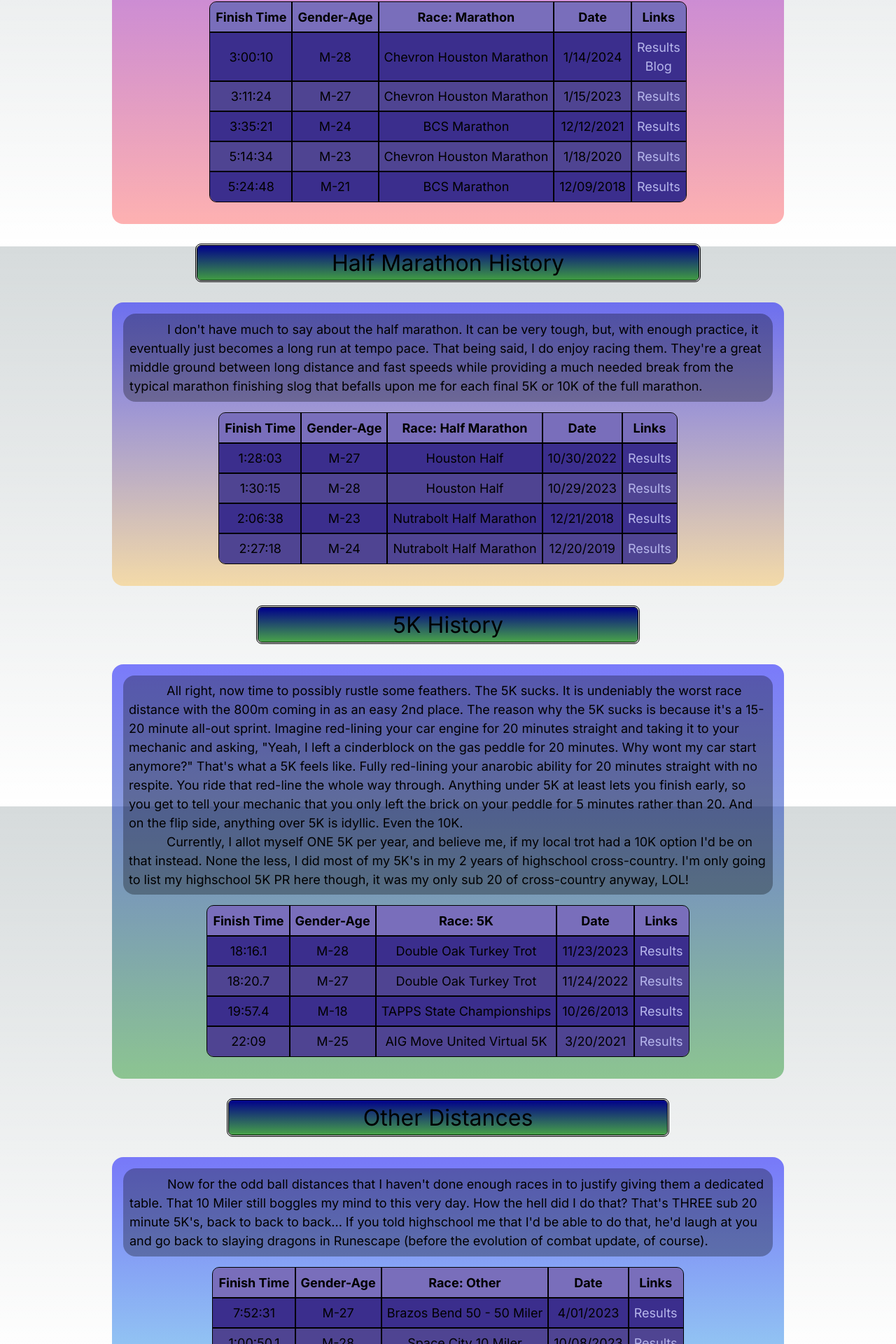
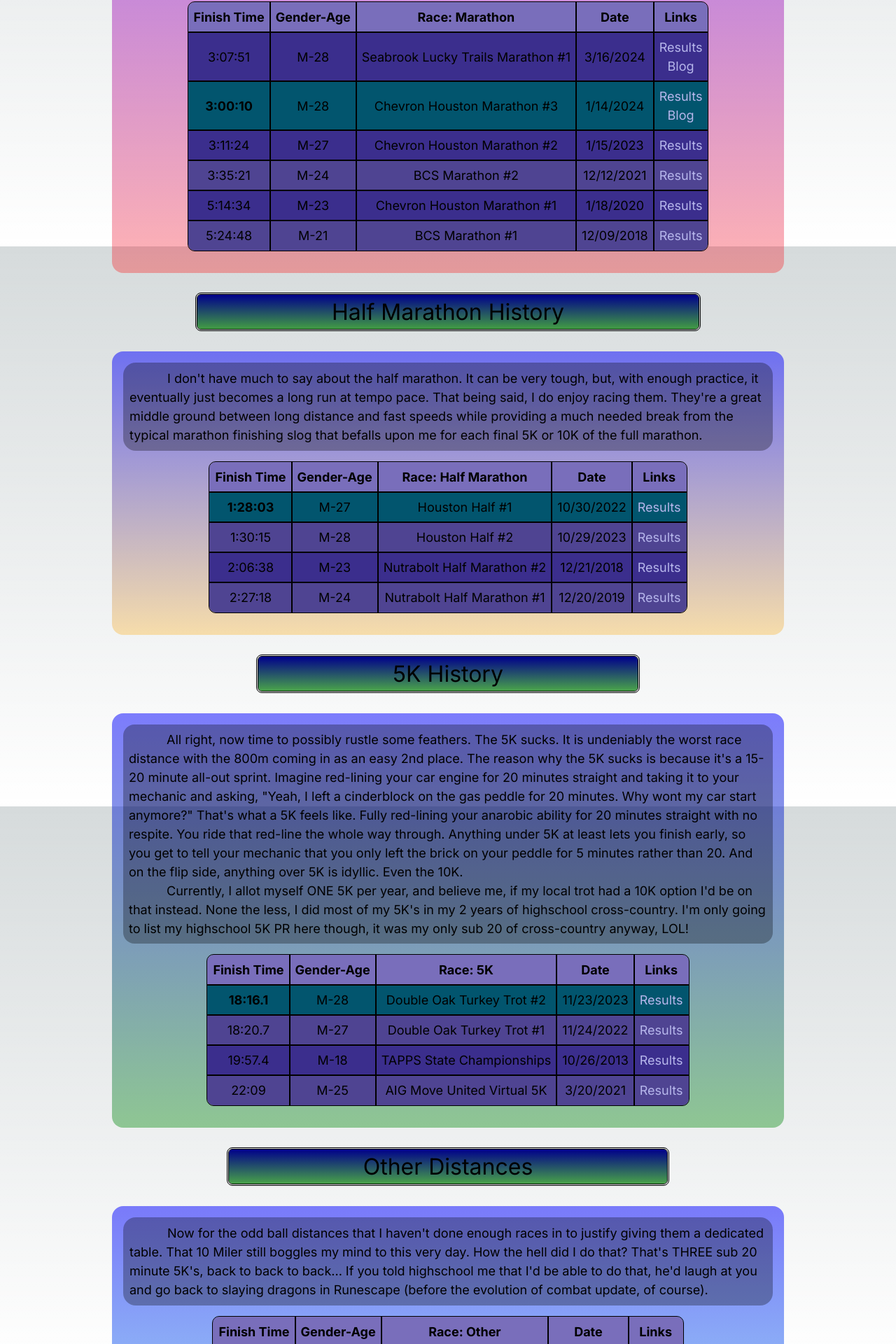
Before and after one commit to ct-bess/ct-bess.github.io, a Next.js app: page /running in a window 1280 px wide. Shown: the part 1248-3168 px from the top of the page at 70% size. Built offline with nearby package versions, Linux system fonts and the light colour scheme.

Commit message:
adds SLT entry

```diff
--- a/next.config.mjs
+++ b/next.config.mjs
@@ -1,6 +1,7 @@
 /** @type {import('next').NextConfig} */
 const nextConfig = {
 
+  // to build statically
   output: "export",
   basePath: "",
   images: {
--- a/public/json/blog-entries.json
+++ b/public/json/blog-entries.json
@@ -19,6 +19,14 @@
           "id": "website",
           "path": "/blog/2024/feb/website"
         }
+      ],
+      "March":
+      [
+        {
+          "name": "Seabrook Lucky Trails Marathon #1",
+          "id": "website",
+          "path": "/blog/2024/mar/slt"
+        }
       ]
     }
   }
--- a/public/json/blog-static-params.json
+++ b/public/json/blog-static-params.json
@@ -6,11 +6,13 @@
   "[year]/[month]":
   [
     { "year": "2024", "month": "jan" },
-    { "year": "2024", "month": "feb" }
+    { "year": "2024", "month": "feb" },
+    { "year": "2024", "month": "mar" }
   ],
   "[year]/[month]/[entry]":
   [
     { "year": "2024", "month": "jan", "entry": "chm" },
-    { "year": "2024", "month": "feb", "entry": "website" }
+    { "year": "2024", "month": "feb", "entry": "website" },
+    { "year": "2024", "month": "mar", "entry": "slt" }
   ]
 }
--- a/public/json/five-k.json
+++ b/public/json/five-k.json
@@ -1,13 +1,13 @@
 [
   {
-    "name": "Double Oak Turkey Trot",
+    "name": "Double Oak Turkey Trot #2",
     "date": "11/23/2023",
     "time": "18:16.1",
     "resultLink": "https://www.givesignup.org/Race/Results/122284/IndividualResult/HXSM?resultSetId=425359#U82515459",
     "age": "28"
   },
   {
-    "name": "Double Oak Turkey Trot",
+    "name": "Double Oak Turkey Trot #1",
     "date": "11/24/2022",
     "time": "18:20.7",
     "resultLink": "https://www.givesignup.org/Race/Results/122284/IndividualResult/bxYB?resultSetId=357067#U61106414",
--- a/public/json/half.json
+++ b/public/json/half.json
@@ -1,27 +1,27 @@
 [
   {
-    "name": "Houston Half",
+    "name": "Houston Half #1",
     "date": "10/30/2022",
     "time": "1:28:03",
     "resultLink": "https://www.mychiptime.com/searchevent.php?id=14616&bib=3033",
     "age": "27"
   },
   {
-    "name": "Houston Half",
+    "name": "Houston Half #2",
     "date": "10/29/2023",
     "time": "1:30:15",
     "resultLink": "https://www.mychiptime.com/searchevent.php?id=15361&bib=220",
     "age": "28"
   },
   {
-    "name": "Nutrabolt Half Marathon",
+    "name": "Nutrabolt Half Marathon #2",
     "date": "12/21/2018",
     "time": "2:06:38",
     "resultLink": "https://www.racetecresults.com/myresults.aspx?uid=119-245-2-197778",
     "age": "23"
   },
   {
-    "name": "Nutrabolt Half Marathon",
+    "name": "Nutrabolt Half Marathon #1",
     "date": "12/20/2019",
     "time": "2:27:18",
     "resultLink": "https://www.allsportstiming.com/2019-ohm/",
--- a/public/json/marathon.json
+++ b/public/json/marathon.json
@@ -1,6 +1,14 @@
 [
   {
-    "name": "Chevron Houston Marathon",
+    "name": "Seabrook Lucky Trails Marathon #1",
+    "date": "3/16/2024",
+    "time": "3:07:51",
+    "resultLink": "https://www.seabrookmarathon.org/Results2024/seabrookmarathonsat2024.htm",
+    "blogLink": "/blog/2024/mar/slt",
+    "age": "28"
+  },
+  {
+    "name": "Chevron Houston Marathon #3",
     "date": "1/14/2024",
     "time": "3:00:10",
     "resultLink": "https://www.timingproductions.com/results-site/houston-details?hou_results_id=554556&hou_results_pid=R92WL64T",
@@ -8,28 +16,28 @@
     "age": "28"
   },
   {
-    "name": "Chevron Houston Marathon",
+    "name": "Chevron Houston Marathon #2",
     "date": "1/15/2023",
     "time": "3:11:24",
     "resultLink": "https://www.timingproductions.com/results-site/houston-details?hou_results_id=279496&hou_results_pid=R9LDSCZ8",
     "age": "27"
   },
   {
-    "name": "BCS Marathon",
+    "name": "BCS Marathon #2",
     "date": "12/12/2021",
     "time": "3:35:21",
     "resultLink": "https://results.allsportstiming.com/myresults.aspx?uid=119-338-2-265285",
     "age": "24"
   },
   {
-    "name": "Chevron Houston Marathon",
+    "name": "Chevron Houston Marathon #1",
     "date": "1/18/2020",
     "time": "5:14:34",
     "resultLink": "https://track.rtrt.me/e/HOU-2020#/dash/RT5UKB9A",
     "age": "23"
   },
   {
-    "name": "BCS Marathon",
+    "name": "BCS Marathon #1",
     "date": "12/09/2018",
     "time": "5:24:48",
     "resultLink": "https://racetecresults.com/myresults.aspx?uid=119-250-2-201514",
--- a/public/json/other.json
+++ b/public/json/other.json
@@ -1,4 +1,11 @@
 [
+  {
+    "name": "Hells Hills 50K",
+    "date": "4/06/2024",
+    "time": "TBD",
+    "resultLink": "",
+    "age": "28"
+  },
   {
     "name": "Brazos Bend 50 - 50 Miler",
     "date": "4/01/2023",
@@ -7,14 +14,14 @@
     "age": "27"
   },
   {
-    "name": "Space City 10 Miler",
+    "name": "Space City 10 Miler #1",
     "date": "10/08/2023",
     "time": "1:00:50.1",
     "resultLink": "https://runsignup.com/Race/Results/154471/IndividualResult/gSqq?resultSetId=412921#U61106414",
     "age": "28"
   },
   {
-    "name": "HMSA Classic 25K",
+    "name": "HMSA Classic 25K #1",
     "date": "11/19/2023",
     "time": "1:41:13",
     "resultLink": "https://runsignup.com/Race/Results/142183/IndividualResult/sNRh?resultSetId=424759#U61106414",
--- /dev/null
+++ b/src/app/blog/2024/mar/slt.tsx
@@ -0,0 +1,89 @@
+import Image from "next/image";
+import "../../style.css";
+
+export const metadata = {
+  displayEntryAs: "Seabrook Lucky Trails Marathon #1"
+}
+
+export const blogPage = () => {
+  return(
+    <div className="blog-entry-container">
+      <div className="blog-title">
+        <u>Seabrook Lucky Trails Marathon #1 - Rekindling Joy</u>
+      </div>
+      <p className="float-item light-black-background">
+        <figure className="float-right">
+          <Image src="/2024-slt-finish.jpg" className="general-image" alt="men standing on marathon finish podeum" width={500} height={500}/>
+          <figcaption>Age group awards</figcaption>
+        </figure>
+        <p className="blurb">
+          My 2024 didn&apos;t exactly kick off spectacularly well. My 3rd CHM was a strong performance that I&apos;m proud of;
+          But I ultimately did not leverage my strengths when it comes to tackling these kinds of challenges.
+          For instance, I took it too seriously and did not utilize that inner joy of mine (as fuzzy and weird as that sounds).
+          I was aware of this problem and signed up for the Seabrook Lucky Trails Marathon (SLT for short) as a means to help get my mind back into gear and respark that
+          rambunctious, jolly personallity of mine while on the race course.
+          Then life hit me with a different kind of blow that really shook the boat. Now personal drama was placed into the mix.
+          I won&apos;t go into too much detail, but the toll created a real tsunami and whirlwind of emotions in me.
+          I&apos;m pretty grounded and stable, and perhaps that&apos;s normal for guys like me.
+          But I wasn&apos;t ready for this flood. I subconsciously thought I had an impenetrable set of armor that no calamity could shake.
+          Well, turns out I&apos;m just another guy! I&apos;m not invincible, but strangely enough, I&apos;d never felt more alive. I had no idea I could even feel the way that I felt.
+          After picking up the peices, my slurry of negative emotions pushed me forward.
+          Throwing yourself a pity party is no way to solve your problems, no one was going to save me but myself.
+          I had a goal in mind during this time, I wouldn&apos;t run away from what I felt. I would feel it in all of its&apos; glory.
+          Running away from the storm wouldn&apos;t do me any good. I had to face it and accept it for what it is.
+          The storm was a giant spirit bomb of energy, both in negative and positive forms.
+          And energy is still energy at the end of the day, we just have to channel it in a positive direction for the good of ourselves and others.
+          This is the difference between heros and villians. A villian will channel that energy in a way that harms themselves and others,
+          but a hero channels it in a positive way to better themselves and the people around them.
+          I&apos;m young, but no hero. I can at least try though. Try to move forward,
+          try to become stronger, try to become better, try to transform all of that negative energy into something positive and beautiful.
+        </p>
+        <p className="blurb">
+          I drove through Pasadena for the first time on my way to Seabrook. It&apos;s the other side of Houston. Instead of upscale restaurants serving
+          <i>hand-helds</i> and <i>sharables</i>, you&apos;re greeted by the ominous array of oil and natural gas refineries lit up to the tee in lights
+          over every single peice of machinery and supporting structure.
+          It gave me this strange dystopian, cyber punk sense as I drove East on highway 255 that morning. I kind of liked it.
+          When I rolled up to the start line in Seabrook I could tell right away that this was no big, grandiose marathon full of hype and hullabaloo.
+          This event was much more lowkey and down to Earth. I felt like a humble outsider stepping into a local event greeted with open arms. I loved those vibes.
+          The weather wasn&apos;t perfect, but it&apos;s Houston. 68-ish degrees at 94% humidity, but overcast skies with a gentle breeze from the bay.
+          It could have been much worse.
+          This race is a looped course where you run 4 10K-ish laps along some nice crushed granite trails.
+          Steve had sent me a check list full of pointers to help set my expectations. Just about everything he said was true.
+          Like having to snag your own water at the furthest water station, and the quick, narrow 360 degree turn through the western water station.
+          But one peice of advice burrowed its&apos; way into my mind like a worm, &quot;<i>Start out in front, there will be very few people running at your speed.</i>&quot;
+          This race was ment to be a <i>fun run</i> for me, but I couldn&apos;t help but think &quot;<i>What if?</i>&quot; to myself.
+        </p>
+        <p className="blurb">
+          And so, I put my best foot forward. I would&apos;ve done so regardless.
+          I started out in front with a few other guys, but I had my own race to run. I slowly settled into my pace as I chatted with
+          a kind soul. His name was Kerry, and he gave me the scoop on the fast rabbit out in front of us named Chris. They were close friends and both of them were
+          capable of strong marathons. The catch is they were more than 20 years older than me! It&apos;s a trend I see often, and it always reminds me to never underestimate anyone!
+          Throughout the race, I found this wild sense of peace within me as I locked in my stride.
+          The great thing about looped courses is that you&apos;ll see other runners, spectators, and volunteers often.
+          I employed a new strategy for this marathon, one gel per lap. And it worked great. Every 10K I fueled up with a little bit of calories and electrolytes,
+          and ended up finishing the race with no leftovers!
+          As the race progressed though, I knew that final lap was coming.
+          Throughout the entire race, I had been riding this strange peaceful sense of nothingness; Like I just existed in this mere moment.
+          I could see everyone around me so clearly, I was in tune with my body and how I felt. All of the gears moved in unison as I strided along.
+          The waves crashing along Pine Gully Park felt so ethereal.
+          However, I knew that feeling would come toppling down and shatter for the final lap. The last 6 miles of any marathon are often the toughest.
+          The toll on your body and mind begins to show as the full weight of it all materializes into reality.
+          I was edging sub 7 minute miles but slipped into 7:15-7:30&apos;s for the remainder of the race. But who cares?
+          I trotted through each water station with a smile and a thanks. I passed go each lap with a look of fearless serenity on my face.
+          This was no CHM. I had found it once again, that inner joy and wild animal within.
+          All of the anguish I had felt over the past month manifested into a powerful energy coalescing in a 2nd place overall finish.
+          It was as if all of my suffering had been converted into joy in that one moment.
+          I am no peacock, but perhaps I was a dragon this day. I felt like I could fly and breathe fire once again; And it felt like a force for good.
+        </p>
+        <p className="blurb">
+          Of course I was excited to have won something. In fact, I rarely ever win anything. However, it&apos;s not about the trophy or medal.
+          Chasing that gold will only lead to emptiness because your reason needs to be deeper than that.
+          It&apos;s about each step taken to get there, no matter how small.
+          The path you have carved out to make it to this milestone; One of many more milestones to come.
+          I finished in 3:07:51, a time that I am proud of all things considered.
+          You never know what you&apos;re capable of unless you try.
+        </p>
+      </p>
+    </div>
+  );
+}
--- a/src/app/games/yyyyyy/page.tsx
+++ b/src/app/games/yyyyyy/page.tsx
@@ -24,7 +24,7 @@ export default function Page() {
     });
 
     return () => {
-      // we don't need this, right?
+      // we don't need this, right? SURELY the DOM will behave nicely on page transition
       // document.removeChild( document.getElementById( "demo-game" ) );
     };
 
--- a/src/app/running/pr-table.tsx
+++ b/src/app/running/pr-table.tsx
@@ -11,12 +11,34 @@ function createTableBody( jsonFileName: string ) {
 
   const prData: Array<PRData> = require( `../../../public/json/${jsonFileName}.json` );
 
+  // This is VeRY messy
   const prTableRows: Array<any> = [];
   let oddIteration = true, iterations = 1;
+  let prTime: Number = Number.MAX_SAFE_INTEGER;
+
+  // find the fastest time in the least optimal way possible
+  // I should really use the client here ...
   prData.forEach( pr => {
+    const currentTime: Number = parseInt( pr.time?.replaceAll( ":", "" ) )
+    const isNewPRTime: Boolean = currentTime < prTime;
+    if( isNewPRTime ) {
+      prTime = currentTime;
+    }
+  });
+
+  prData.forEach( pr => {
+
+    const currentTime: Number = parseInt( pr.time?.replaceAll( ":", "" ) )
+    let rowClassName = oddIteration ? "odd-table-row" : "even-table-row";
+    let timeClassName = iterations == prData.length ? "table-bottom-left" : "";
+    if( currentTime === prTime && jsonFileName !== "other" ) {
+      rowClassName = "pr-row";
+      timeClassName += "pr-row";
+    }
+
     prTableRows.push(
-      <tr className={oddIteration ? "odd-table-row" : "even-table-row"}>
-        <td id="0" className={iterations == prData.length ? "table-bottom-left" : ""}>{pr.time}</td>
+      <tr className={rowClassName}>
+        <td id="0" className={timeClassName}>{pr.time}</td>
         <td id="1">M-{pr.age}</td>
         <td id="2">{pr.name}</td>
         <td id="3">{pr.date}</td>
@@ -29,6 +51,7 @@ function createTableBody( jsonFileName: string ) {
     ++iterations;
     oddIteration = !oddIteration;
   });
+
   return( prTableRows );
 }
 
--- a/src/app/running/style.css
+++ b/src/app/running/style.css
@@ -20,6 +20,14 @@ td, th {
 
 p.intro {
   font-size: large;
+}
+
+tr.pr-row {
+  background-color: rgb(2, 85, 110);
+}
+
+td.pr-row {
+  font-weight: bold;
 }
 
 tr.odd-table-row {
```
Also changed, not shown: public/2024-slt-finish.jpg (added), 1 other file (tests, documents, lock files or other folders).
